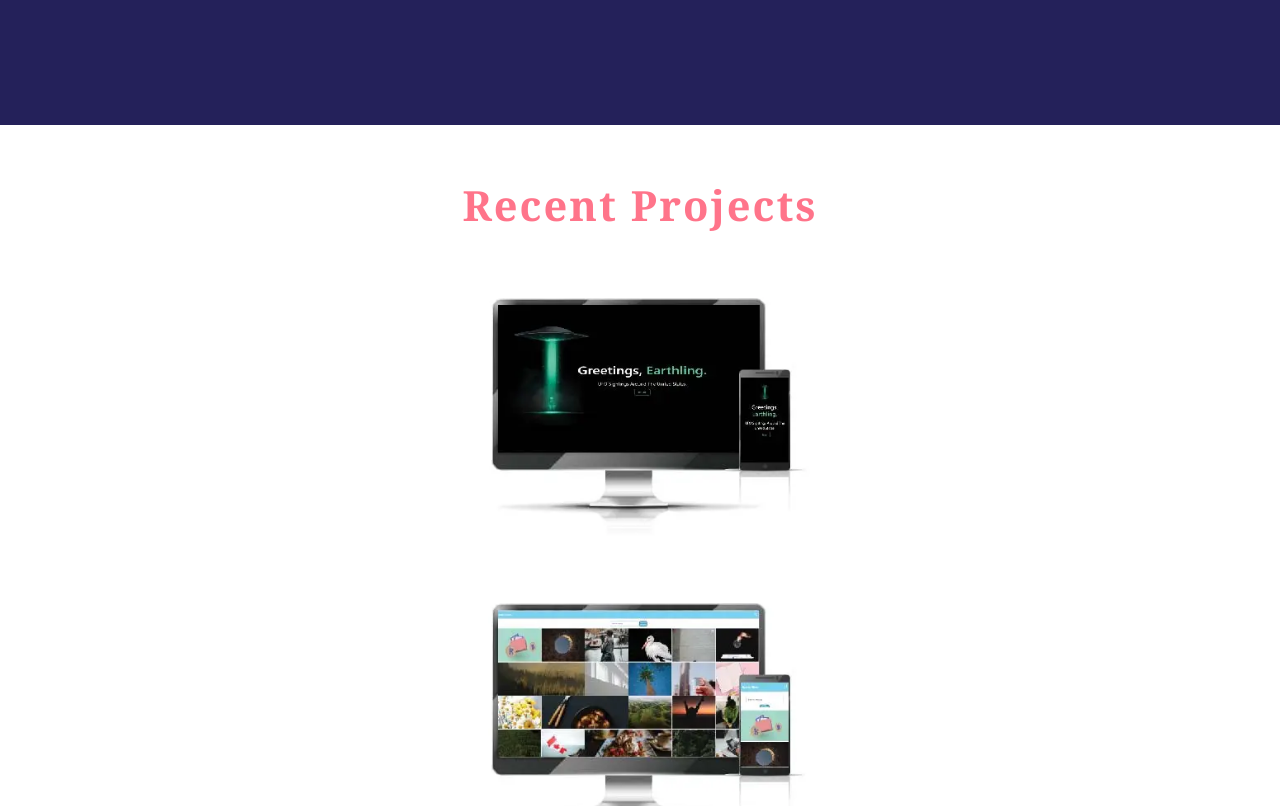
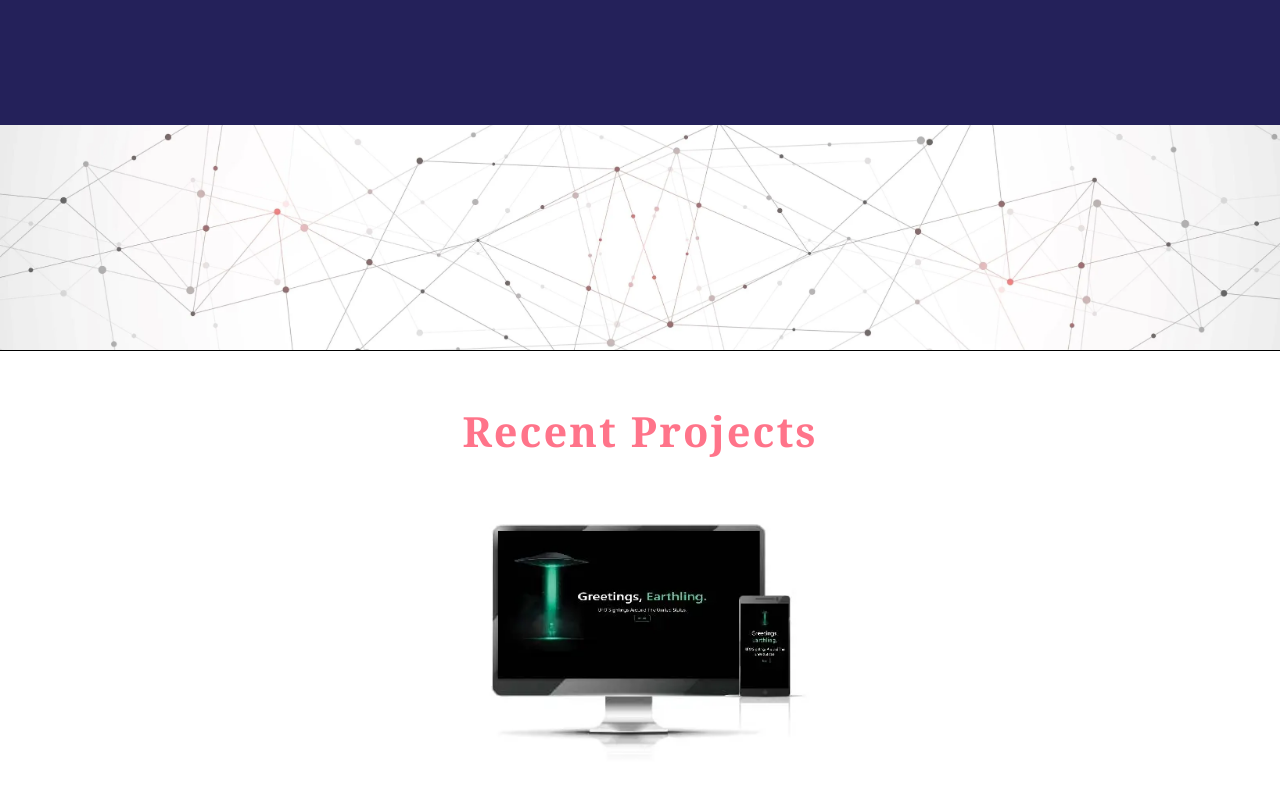
Before and after one commit to stetsonharding/devportfolio, a React (Create React App) app: page / in a window 1280 px wide. Shown: the part 2080-2886 px from the top of the page. Built offline with nearby package versions, Linux system fonts and the light colour scheme.

Commit message:
parallax implimented.

```diff
--- a/src/App.js
+++ b/src/App.js
@@ -1,12 +1,14 @@
 import Particles from "react-tsparticles";
 import { loadFull } from "tsparticles";
 import "../src/App.css";
+
+import parallax from "../src/assets/ParallaxBackground.webp";
 
 import Hero from "./components/Hero";
 import AboutMeContainer from "./containers/AboutMeContainer";
 import SkillsContainer from "./containers/SkillsContainer";
 import RecentProjectsContainer from "./containers/RecentProjectsContainer";
-import DataStructuresContainer from "./containers/DataStructuresContainer";
+import Parallax from "./components/Parallax.js";
 const App = () => {
   const particlesInit = async (main) => {
     console.log(main);
@@ -107,8 +109,8 @@ const App = () => {
       </div>
       <AboutMeContainer />
       <SkillsContainer />
+      <Parallax backgroundImage={parallax} />
       <RecentProjectsContainer />
-      {/* <DataStructuresContainer /> */}
     </>
   );
 };
--- /dev/null
+++ b/src/components/Parallax.js
@@ -0,0 +1,14 @@
+import React from "react";
+
+import "../css/Parallax.css";
+
+export default function Parallax(props) {
+  return (
+    <div
+      className="parallax_background"
+      style={{ backgroundImage: `url(${props.backgroundImage})` }}
+    >
+      {props.children}
+    </div>
+  );
+}
--- /dev/null
+++ b/src/css/Parallax.css
@@ -0,0 +1,9 @@
+/* background image for paralax */
+.parallax_background {
+  min-height: 225px;
+  background-attachment: fixed;
+  background-position: center;
+  background-repeat: no-repeat;
+  background-size: cover;
+  display: flex;
+}
--- a/src/css/RecentProject.css
+++ b/src/css/RecentProject.css
@@ -24,7 +24,8 @@
 .project-description {
   color: #ff748a;
   text-align: center;
-  font-size: 1.1rem;
+  font-size: 0.9rem;
+  font-style: italic;
   letter-spacing: 1px;
   font-weight: bold;
 }
--- a/src/css/RecentProjectsContainer.css
+++ b/src/css/RecentProjectsContainer.css
@@ -1,6 +1,7 @@
 .recent-projects-container {
   width: 100%;
   height: 700px;
+  border-top: 1px solid #000;
 }
 
 .recent-project-heading {
```
Also changed, not shown: src/assets/ParallaxBackground.webp (added).
